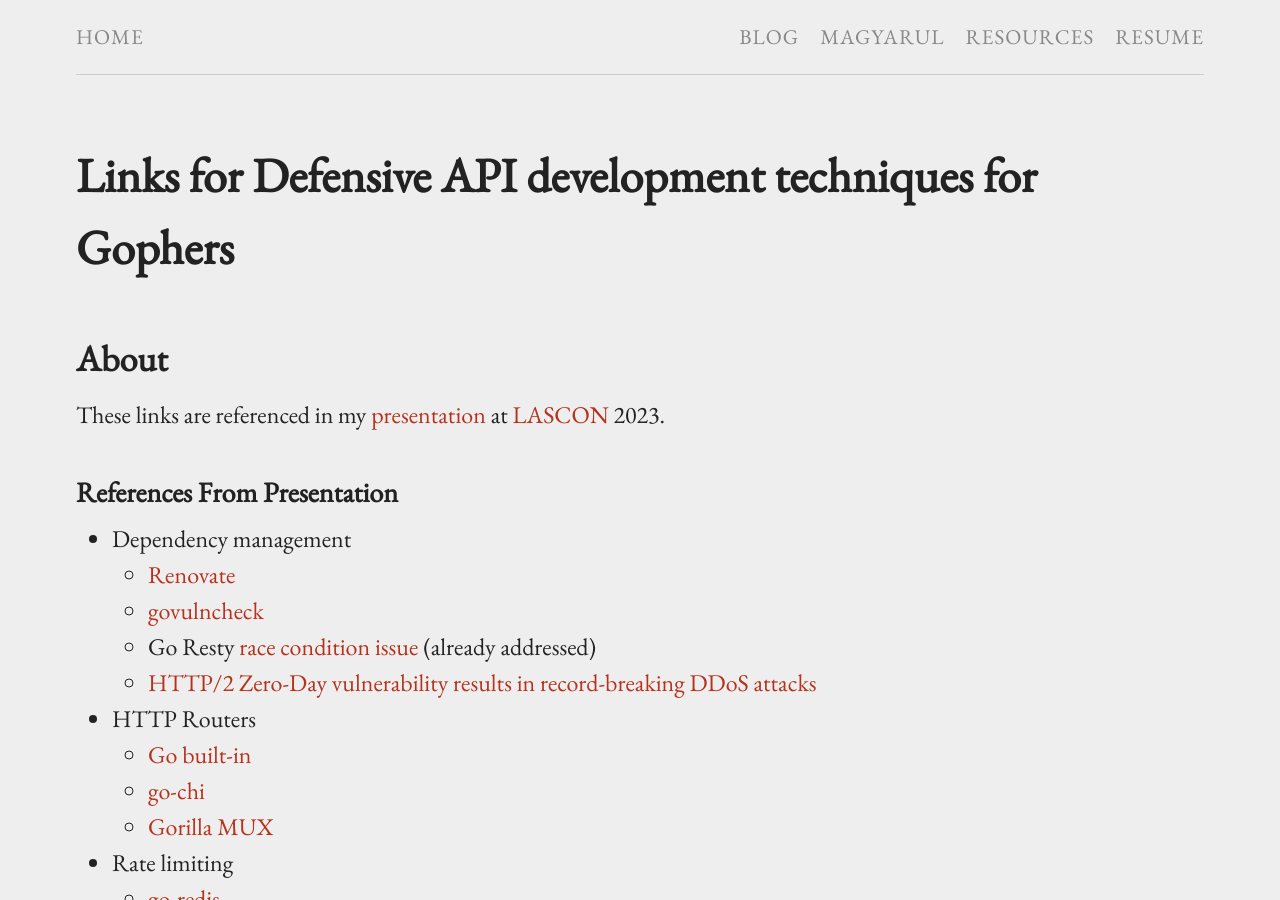
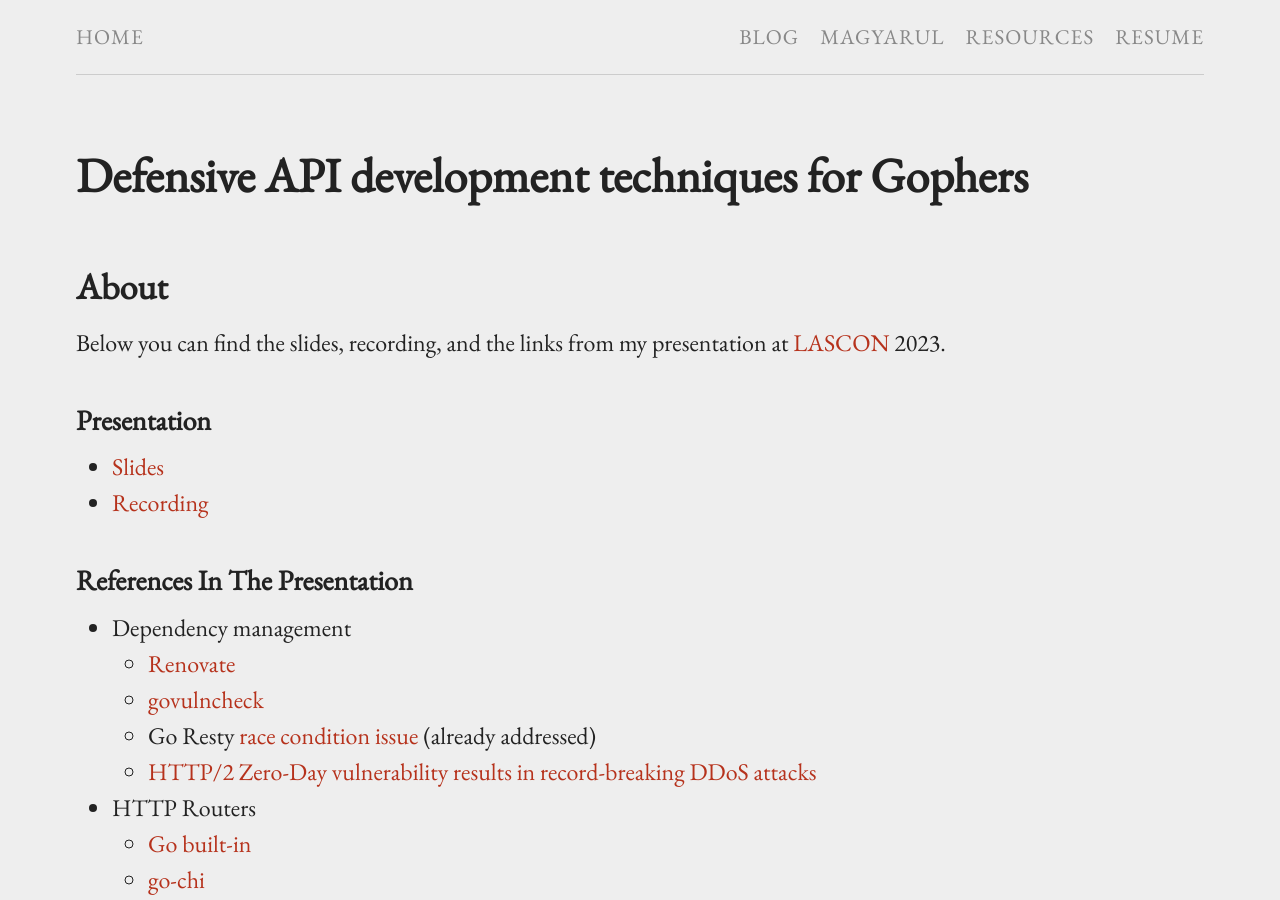
Before and after one commit to bertold/bertold.kolics.net, a Jekyll site: the page built from pages/lascon2023.md, in a window 1280 px wide and 900 px high. Built offline with Jekyll 4.4.1, drawn with Linux system fonts in a browser that asks for light colours.

Commit message:
Added recording link

```diff
--- a/pages/lascon2023.md
+++ b/pages/lascon2023.md
@@ -1,14 +1,20 @@
 ---
 layout: page
-title: Links for Defensive API development techniques for Gophers
+title: Defensive API development techniques for Gophers
 permalink: /pages/lascon2023.html
 ---
 
 ## About
 
-These links are referenced in my [presentation](https://bertold.github.io/lascon2023-defensiveapi.pdf) at [LASCON](https://www.lascon.org/) 2023.
+Below you can find the slides, recording, and the links from
+my presentation at [LASCON](https://www.lascon.org/) 2023.
 
-### References From Presentation
+### Presentation
+
+* [Slides](https://bertold.github.io/lascon2023-defensiveapi.pdf)
+* [Recording](https://www.youtube.com/watch?v=rNMGkdXARz0)
+
+### References In The Presentation
 
 * Dependency management
   * [Renovate](https://github.com/renovatebot/renovate)
```
